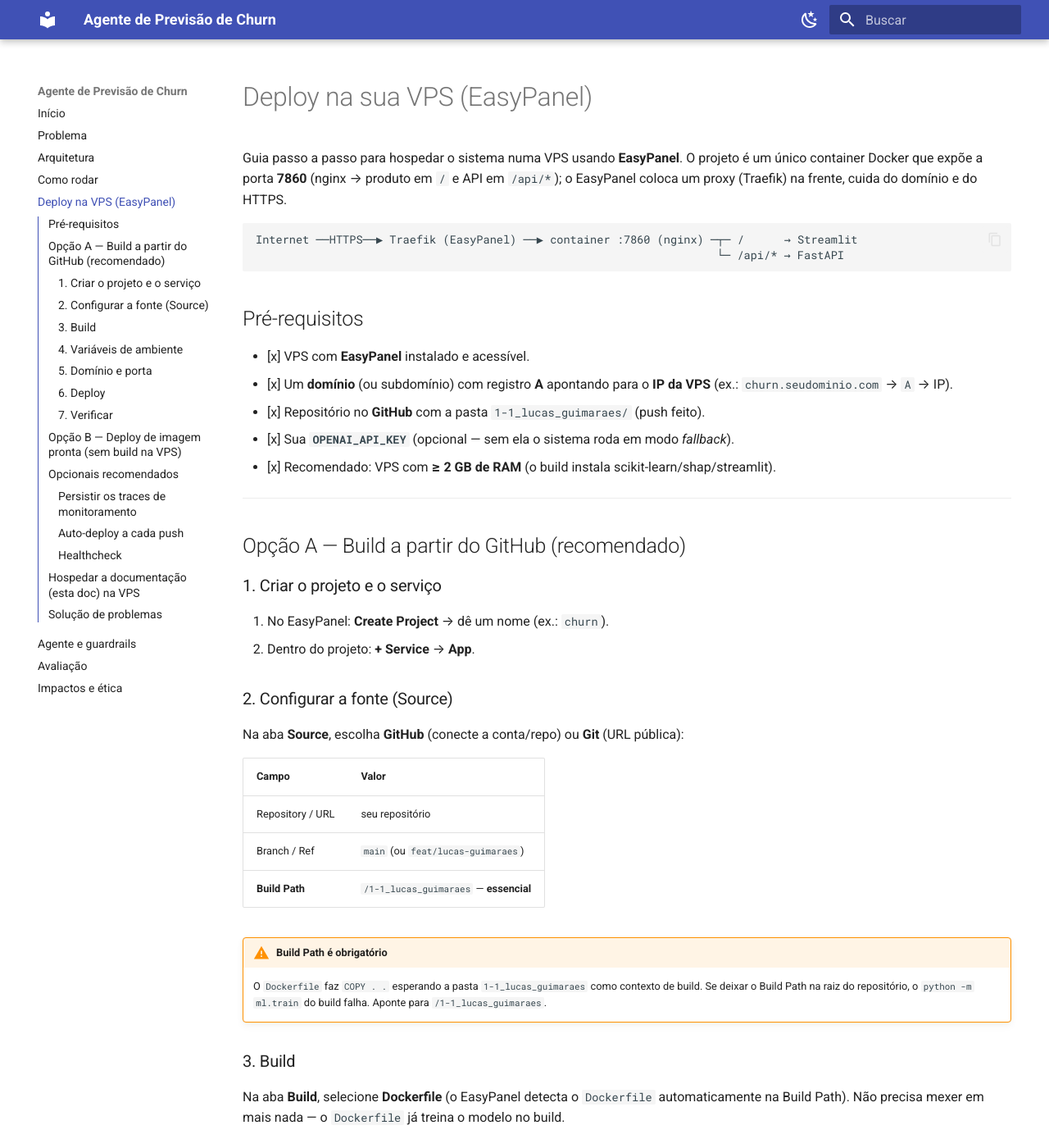
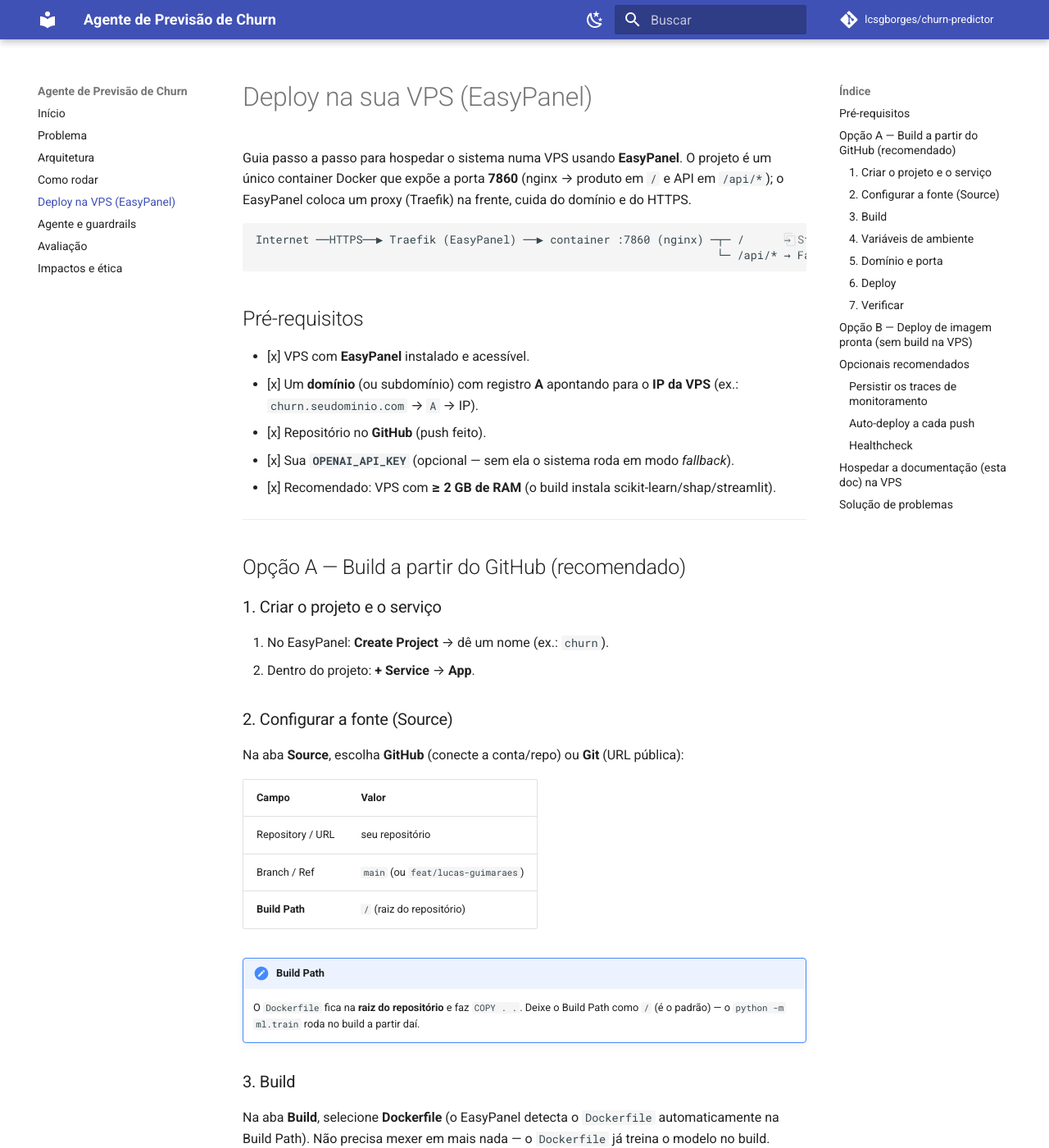
Before and after one commit to lcsgborges/churn-predictor, an MkDocs documentation site: the page built from docs/deploy.md, in a window 1280 px wide and 1400 px high. Shown: the whole window at 82% size. Built offline with MkDocs 1.6.1 and Material for MkDocs 9.7.7, drawn with Linux system fonts in a browser that asks for light colours; comment, search, counter and statistics services are not loaded; some of the changed text lies outside the part shown.

Commit message:
refactor: ajusta path do projeto e documentação

````diff
--- a/docs/deploy.md
+++ b/docs/deploy.md
@@ -14,7 +14,7 @@
 - [x] VPS com **EasyPanel** instalado e acessível.
 - [x] Um **domínio** (ou subdomínio) com registro **A** apontando para o **IP da VPS**
       (ex.: `churn.seudominio.com` → `A` → IP).
-- [x] Repositório no **GitHub** com a pasta `1-1_lucas_guimaraes/` (push feito).
+- [x] Repositório no **GitHub** (push feito).
 - [x] Sua **`OPENAI_API_KEY`** (opcional — sem ela o sistema roda em modo *fallback*).
 - [x] Recomendado: VPS com **≥ 2 GB de RAM** (o build instala scikit-learn/shap/streamlit).
 
@@ -33,12 +33,11 @@
 |---|---|
 | Repository / URL | seu repositório |
 | Branch / Ref | `main` (ou `feat/lucas-guimaraes`) |
-| **Build Path** | `/1-1_lucas_guimaraes` — **essencial** |
+| **Build Path** | `/` (raiz do repositório) |
 
-!!! warning "Build Path é obrigatório"
-    O `Dockerfile` faz `COPY . .` esperando a pasta `1-1_lucas_guimaraes` como contexto de build.
-    Se deixar o Build Path na raiz do repositório, o `python -m ml.train` do build falha. Aponte para
-    `/1-1_lucas_guimaraes`.
+!!! note "Build Path"
+    O `Dockerfile` fica na **raiz do repositório** e faz `COPY . .`. Deixe o Build Path como `/`
+    (é o padrão) — o `python -m ml.train` roda no build a partir daí.
 
 ### 3. Build
 Na aba **Build**, selecione **Dockerfile** (o EasyPanel detecta o `Dockerfile` automaticamente na
@@ -84,7 +83,7 @@
 
 1. Faça o build e o push da imagem para um registry (na sua máquina ou via CI):
    ```bash
-   cd 1-1_lucas_guimaraes
+   cd churn-predictor
    docker build -t ghcr.io/SEU_USUARIO/churn-agent:latest .
    docker push ghcr.io/SEU_USUARIO/churn-agent:latest
    ```
@@ -117,7 +116,7 @@
 `docs.seudominio.com`). Já existe um `Dockerfile.docs` que builda o MkDocs e serve o estático com nginx.
 
 1. No EasyPanel: **+ Service → App**.
-2. **Source:** mesmo repositório, **Build Path = `/1-1_lucas_guimaraes`**.
+2. **Source:** mesmo repositório, **Build Path = `/`** (raiz).
 3. **Build:** Dockerfile → informe o caminho **`Dockerfile.docs`**.
 4. **Domains:** adicione `docs.seudominio.com` na **porta `80`**, com HTTPS.
 5. **Deploy.** Ative o **webhook** do GitHub em *Source* para redeploy automático a cada push.
@@ -130,7 +129,7 @@
 
 | Sintoma | Causa provável | Correção |
 |---|---|---|
-| Build falha em `python -m ml.train` | Build Path na raiz do repo | Defina Build Path = `/1-1_lucas_guimaraes` |
+| Build falha em `python -m ml.train` | Build Path apontando para subpasta errada | Defina Build Path = `/` (raiz do repo) |
 | `502 Bad Gateway` no domínio | Porta errada no domínio | Use a porta **7860** |
 | App responde mas sempre em *fallback* | `OPENAI_API_KEY` ausente/inválida | Configure a env e faça redeploy |
 | Build sem memória / muito lento | VPS com pouca RAM | Use a **Opção B** (imagem pronta) |
--- a/mkdocs.yml
+++ b/mkdocs.yml
@@ -2,6 +2,8 @@
 site_description: Trilha 1.1 — agente de IA que prevê churn, explica e sugere ação de retenção.
 site_author: Lucas Guimarães
 site_url: https://lcsgborges.github.io/churn-predictor/
+repo_url: https://github.com/lcsgborges/churn-predictor
+repo_name: lcsgborges/churn-predictor
 docs_dir: docs
 
 theme:
@@ -27,7 +29,6 @@
     - navigation.tracking
     - navigation.sections
     - content.code.copy
-    - toc.integrate
 
 nav:
   - Início: index.md
@@ -41,6 +42,11 @@
 
 markdown_extensions:
   - admonition
+  - attr_list
+  - md_in_html
+  - pymdownx.emoji:
+      emoji_index: !!python/name:material.extensions.emoji.twemoji
+      emoji_generator: !!python/name:material.extensions.emoji.to_svg
   - pymdownx.details
   - pymdownx.highlight
   - pymdownx.superfences:
````
Also changed, not shown: docs/arquitetura.md (+23 -20 lines), 2 other files.
